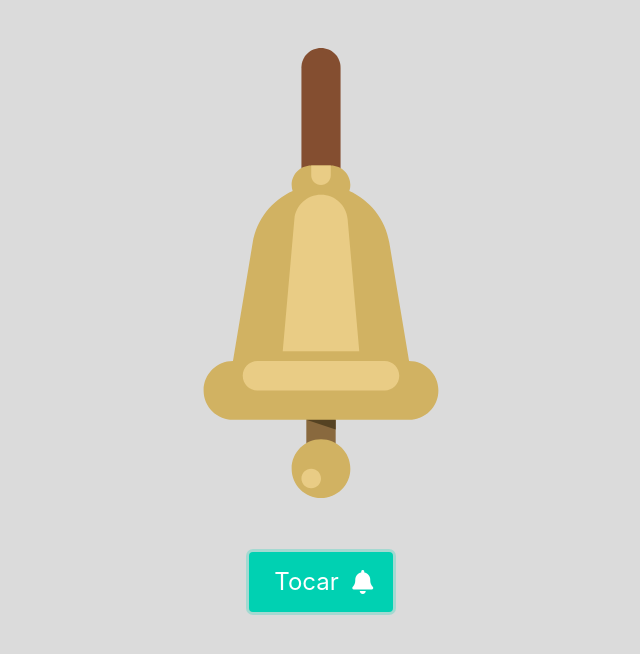
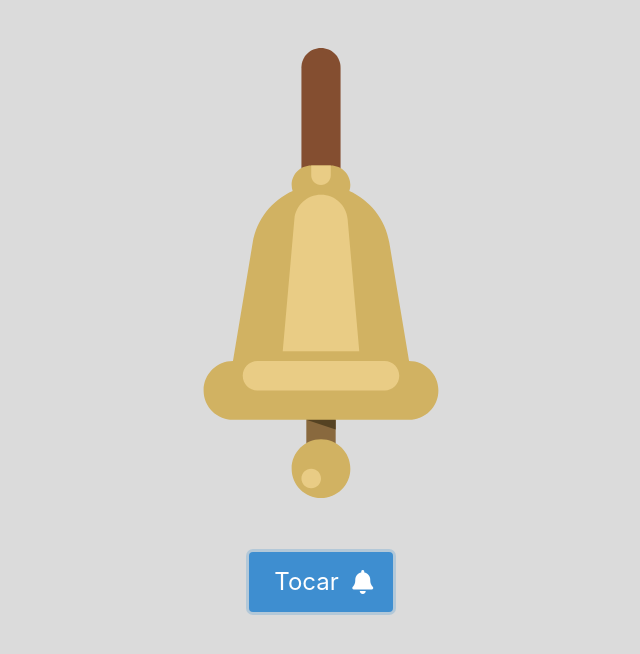
Before and after one commit to DanicoSantos/ring-bell, a website: page client/index.html in a window 1280 px wide. Both pictures are taken after a click on the button "Tocar". Shown: the whole page, without its empty margins (319-959 px from the left). Drawn offline with nearby package versions, Linux system fonts and the light colour scheme.

Commit message:
feat: change button color

```diff
--- a/client/index.html
+++ b/client/index.html
@@ -40,7 +40,7 @@
         </section>
         <div class="is-flex is-justify-content-center is-align-items-center">
 
-            <button id="actionButton" class="button is-primary is-large">
+            <button id="actionButton" class="button is-info is-large">
                 <span>Tocar</span>
                 <span class="icon">
                     <i class="fas fa-bell"></i>
--- a/client/index.js
+++ b/client/index.js
@@ -7,9 +7,7 @@ document.body.onload = function () {
         const buttonsElements = actionButton.querySelectorAll('span');
         const iconElement = buttonsElements[1].querySelector('i');
 
-        // actionButton.removeEventListener('click', function(){});
-
-        actionButton.classList.remove('is-primary');
+        actionButton.classList.remove('is-info');
         actionButton.classList.add('is-danger');
         actionButton.classList.remove('play');
         actionButton.classList.add('stop');
@@ -24,10 +22,8 @@ document.body.onload = function () {
         const buttonsElements = actionButton.querySelectorAll('span');
         const iconElement = buttonsElements[1].querySelector('i');
 
-        // actionButton.removeEventListener('click', function(){});
-
         actionButton.classList.remove('is-danger');
-        actionButton.classList.add('is-primary');
+        actionButton.classList.add('is-info');
         actionButton.classList.remove('stop');
         actionButton.classList.add('play');
         buttonsElements[0].innerHTML = 'Tocar';
--- a/client/style.css
+++ b/client/style.css
@@ -1,3 +1,7 @@
+* {
+    transition: ease;
+}
+
 .app {
     height: 100vh;
     width: 100vw;
```
